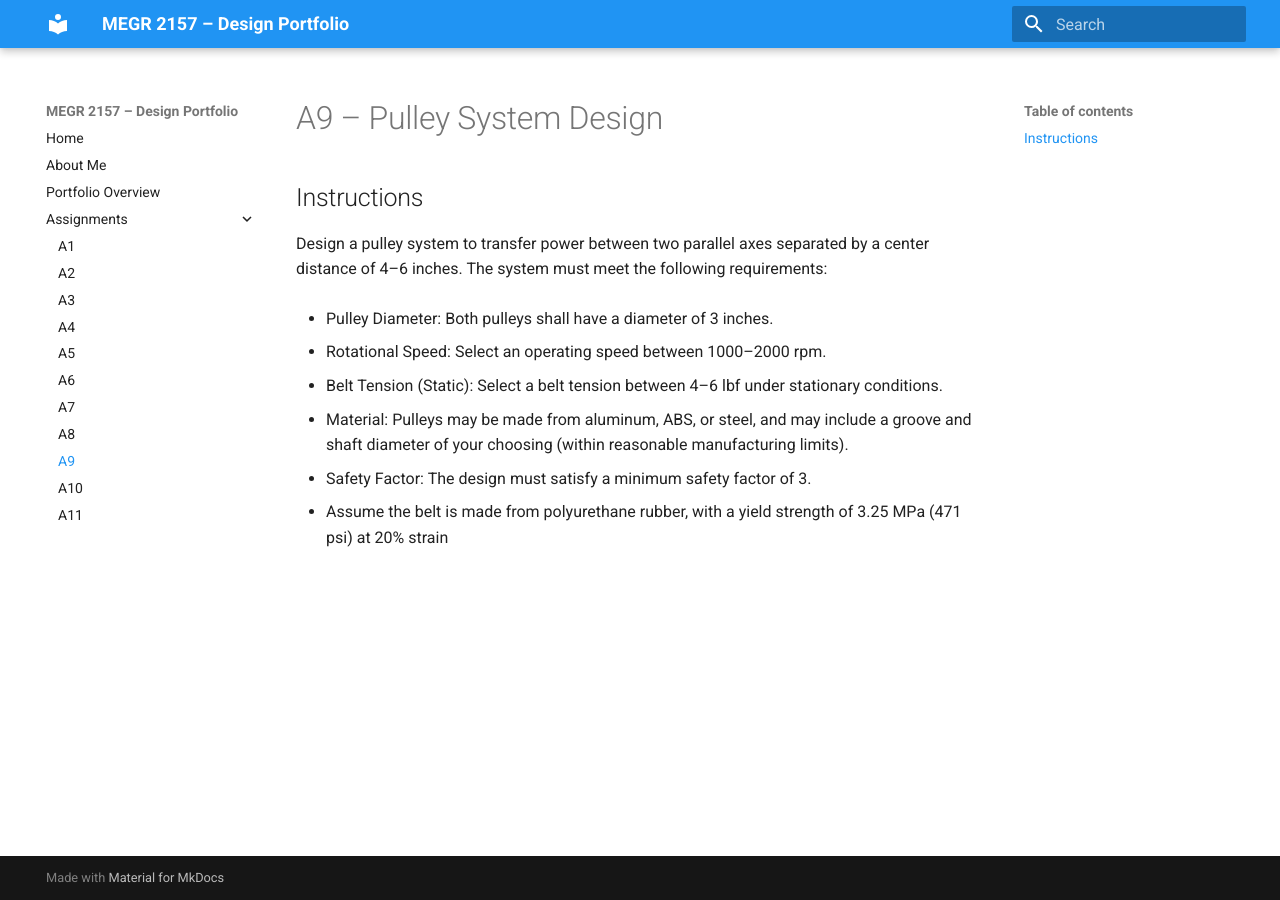
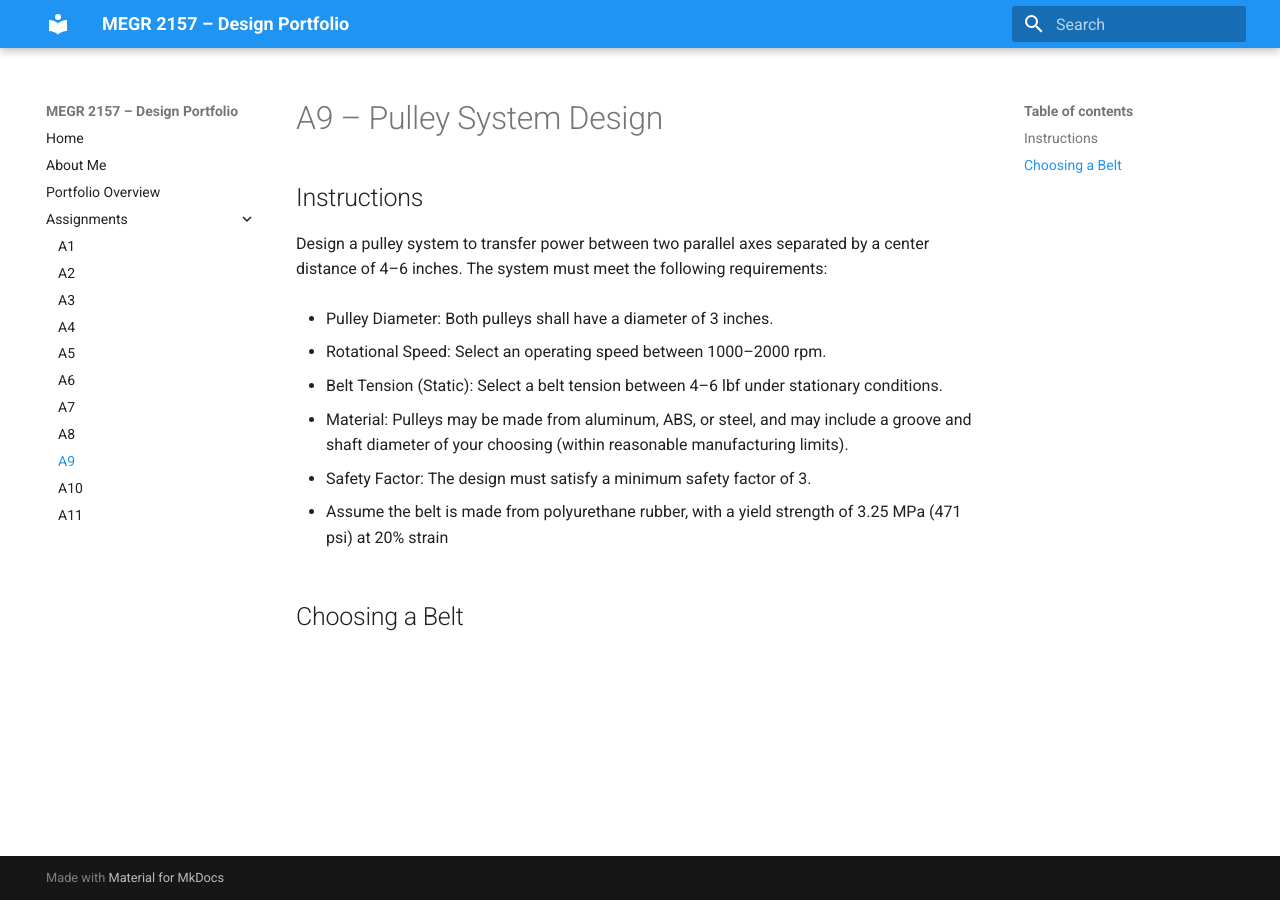
Before and after one commit to mgrego35/megr2156-portfolio, an MkDocs documentation site: the page built from docs/assignments/A09/index.md, in a window 1280 px wide. Built offline with MkDocs 1.6.1 and Material for MkDocs 9.7.7, drawn with Linux system fonts in a browser that asks for light colours.

Commit message:
Add section on choosing a belt
Added a section on choosing a belt for the assignment.

```diff
--- a/docs/assignments/A09/index.md
+++ b/docs/assignments/A09/index.md
@@ -15,3 +15,5 @@ Design a pulley system to transfer power between two parallel axes separated by
 - Safety Factor: The design must satisfy a minimum safety factor of 3.
 
 - Assume the belt is made from polyurethane rubber, with a yield strength of 3.25 MPa (471 psi) at 20% strain
+
+## Choosing a Belt
```
